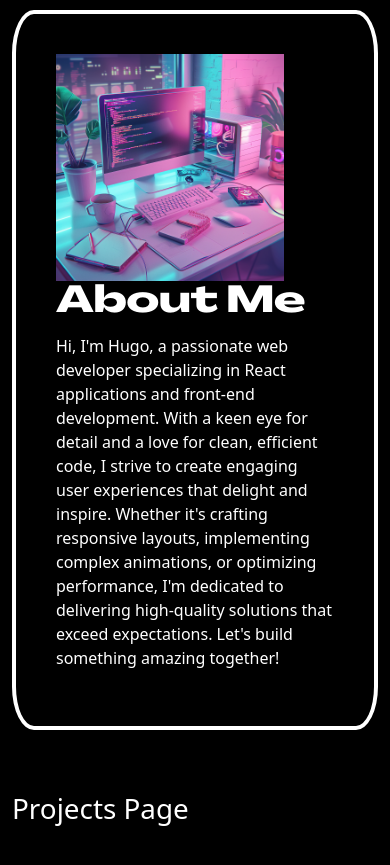
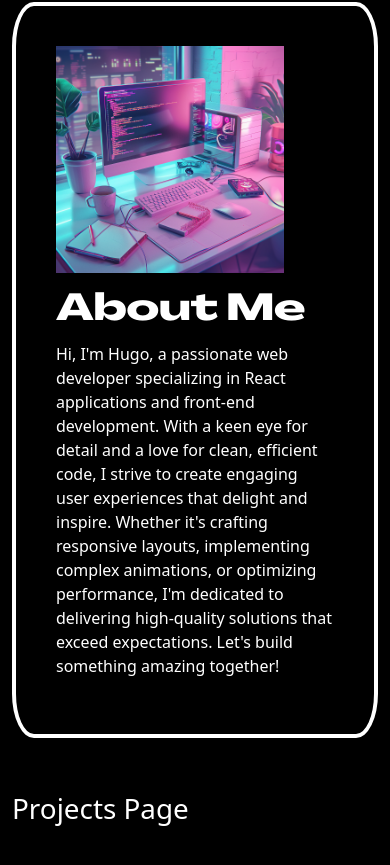
Before and after one commit to CullsGit/hugoportfolio, a React (Create React App) app: page / in a window 390 px wide. Shown: the part 896-1761 px from the top of the page. Built offline with nearby package versions, Linux system fonts and the light colour scheme.

Commit message:
add padding to about page h1

```diff
--- a/src/containers/aboutMe/aboutMe.css
+++ b/src/containers/aboutMe/aboutMe.css
@@ -16,4 +16,7 @@
   .about-page__text p {
     font-size: medium;
   }
+  .about-page__text h1 {
+    padding-top: 1rem;
+  }
 }
```
